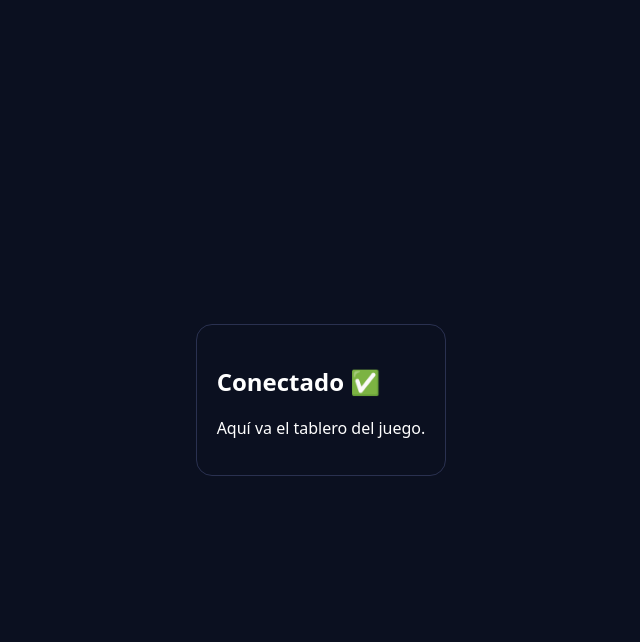
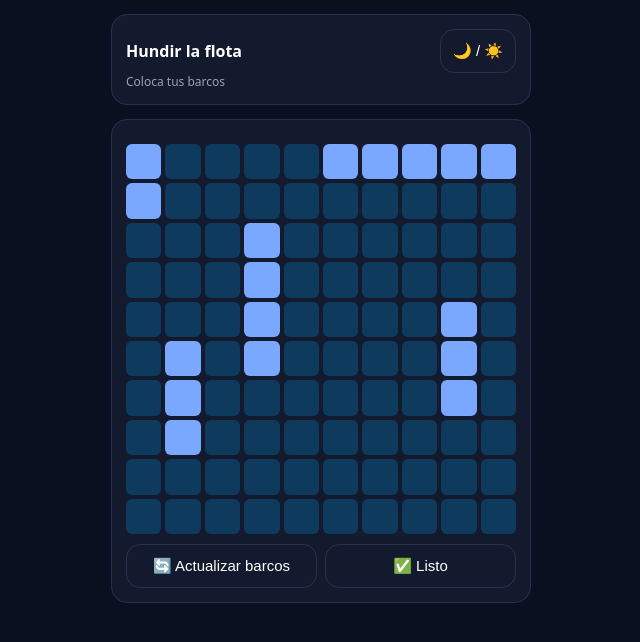
Before and after one commit to JMoyaSaez/Juegos, a plain HTML site: page hundir/game.html in a window 1280 px wide. Shown: the whole page, without its empty margins (319-959 px from the left). Drawn offline with Linux system fonts and the light colour scheme.

Commit message:
Update game.html

```diff
--- a/hundir/game.html
+++ b/hundir/game.html
@@ -3,17 +3,203 @@
 <head>
 <meta charset="utf-8">
 <meta name="viewport" content="width=device-width,initial-scale=1">
+
 <title>Hundir la flota · Juego</title>
+
 <style>
-body{margin:0;font-family:system-ui;background:#0b1020;color:#fff;
-display:grid;place-items:center;height:100vh}
-.card{border:1px solid #2a3150;border-radius:16px;padding:20px}
+:root{
+  --bg:#0b1020; --fg:#fff; --muted:#9aa3b2;
+  --card:#141a2e; --line:#2a3150;
+  --sea:#0e3a5e; --ship:#7aa7ff;
+  --hit:#ff5a6a; --miss:#7fd3ff;
+}
+html[data-theme="light"]{
+  --bg:#f4f6ff; --fg:#0b1020; --muted:#555;
+  --card:#fff; --line:#ddd;
+  --sea:#cfe8ff; --ship:#2b59ff;
+  --hit:#d1354b; --miss:#5bb6ff;
+}
+body{
+  margin:0; font-family:system-ui;
+  background:var(--bg); color:var(--fg);
+}
+.wrap{max-width:420px;margin:auto;padding:14px}
+.card{
+  background:var(--card);
+  border:1px solid var(--line);
+  border-radius:16px;
+  padding:14px;
+  margin-bottom:14px;
+}
+header{
+  display:flex; justify-content:space-between; align-items:center;
+}
+button{
+  width:100%; padding:12px;
+  border-radius:14px;
+  border:1px solid var(--line);
+  background:transparent;
+  color:var(--fg);
+  font-size:15px;
+}
+.grid{
+  display:grid;
+  grid-template-columns: repeat(10, 1fr);
+  gap:4px;
+  margin-top:10px;
+}
+.cell{
+  aspect-ratio:1/1;
+  background:var(--sea);
+  border-radius:6px;
+  display:flex; align-items:center; justify-content:center;
+}
+.cell.ship{ background:var(--ship); }
+.cell.hit{ background:var(--hit); }
+.cell.miss{ background:var(--miss); }
+.small{font-size:12px;color:var(--muted)}
+.actions{display:flex;gap:8px;margin-top:10px}
+.actions button{flex:1}
+.locked{opacity:.6; pointer-events:none}
 </style>
 </head>
+
 <body>
+<div class="wrap">
+
   <div class="card">
-    <h2>Conectado ✅</h2>
-    <p>Aquí va el tablero del juego.</p>
+    <header>
+      <strong>Hundir la flota</strong>
+      <button id="themeBtn" style="width:auto">🌙 / ☀️</button>
+    </header>
+    <div class="small" id="status">Coloca tus barcos</div>
   </div>
+
+  <div class="card">
+    <div id="board" class="grid"></div>
+
+    <div class="actions">
+      <button id="btnRandom">🔄 Actualizar barcos</button>
+      <button id="btnReady">✅ Listo</button>
+    </div>
+  </div>
+
+</div>
+
+<!-- 🔊 Sonidos -->
+<audio id="sndShot" src="https://cdn.pixabay.com/download/audio/2022/03/15/audio_6b97e6e87c.mp3"></audio>
+<audio id="sndHit"  src="https://cdn.pixabay.com/download/audio/2022/03/10/audio_5c8b8b3f14.mp3"></audio>
+<audio id="sndMiss" src="https://cdn.pixabay.com/download/audio/2022/03/15/audio_8e1c0cdd50.mp3"></audio>
+
+<script>
+/* ===== DARK / LIGHT ===== */
+const KEY="theme";
+document.documentElement.dataset.theme =
+  localStorage.getItem(KEY) || "dark";
+
+document.getElementById("themeBtn").onclick = ()=>{
+  const t=document.documentElement.dataset.theme==="dark"?"light":"dark";
+  document.documentElement.dataset.theme=t;
+  localStorage.setItem(KEY,t);
+};
+
+/* ===== BOARD ===== */
+const SIZE = 10;
+const SHIPS = [5,4,3,3,2]; // clásico
+const boardEl = document.getElementById("board");
+const statusEl = document.getElementById("status");
+
+let board = Array(SIZE*SIZE).fill(0);
+let locked = false;
+
+function idx(r,c){ return r*SIZE+c; }
+
+function render(){
+  boardEl.innerHTML="";
+  board.forEach((v,i)=>{
+    const d=document.createElement("div");
+    d.className="cell" + (v===1?" ship":"") + (v===2?" hit":"") + (v===3?" miss":"");
+    d.onclick=()=>onCell(i);
+    boardEl.appendChild(d);
+  });
+}
+
+function clearBoard(){
+  board.fill(0);
+}
+
+function placeShips(){
+  clearBoard();
+  for(const len of SHIPS){
+    let placed=false;
+    while(!placed){
+      const dir=Math.random()<0.5;
+      const r=Math.floor(Math.random()*SIZE);
+      const c=Math.floor(Math.random()*SIZE);
+      let ok=true;
+      for(let i=0;i<len;i++){
+        const rr=r+(dir?0:i);
+        const cc=c+(dir?i:0);
+        if(rr>=SIZE||cc>=SIZE||board[idx(rr,cc)]!==0){ ok=false; break; }
+      }
+      if(ok){
+        for(let i=0;i<len;i++){
+          const rr=r+(dir?0:i);
+          const cc=c+(dir?i:0);
+          board[idx(rr,cc)]=1;
+        }
+        placed=true;
+      }
+    }
+  }
+  render();
+}
+
+/* ===== INTERACTION ===== */
+function onCell(i){
+  if(!locked) return;
+  if(board[i]===2||board[i]===3) return;
+
+  play("shot");
+
+  if(board[i]===1){
+    board[i]=2;
+    play("hit");
+  }else{
+    board[i]=3;
+    play("miss");
+  }
+  render();
+}
+
+/* ===== BUTTONS ===== */
+document.getElementById("btnRandom").onclick=()=>{
+  if(locked) return;
+  placeShips();
+};
+
+document.getElementById("btnReady").onclick=()=>{
+  locked=true;
+  statusEl.textContent="Esperando disparos…";
+  boardEl.classList.remove("locked");
+};
+
+/* ===== SOUNDS ===== */
+const sounds={
+  shot:document.getElementById("sndShot"),
+  hit: document.getElementById("sndHit"),
+  miss:document.getElementById("sndMiss")
+};
+function play(k){
+  const a=sounds[k];
+  if(!a) return;
+  a.currentTime=0;
+  a.play();
+}
+
+/* INIT */
+placeShips();
+</script>
+
 </body>
 </html>
```
